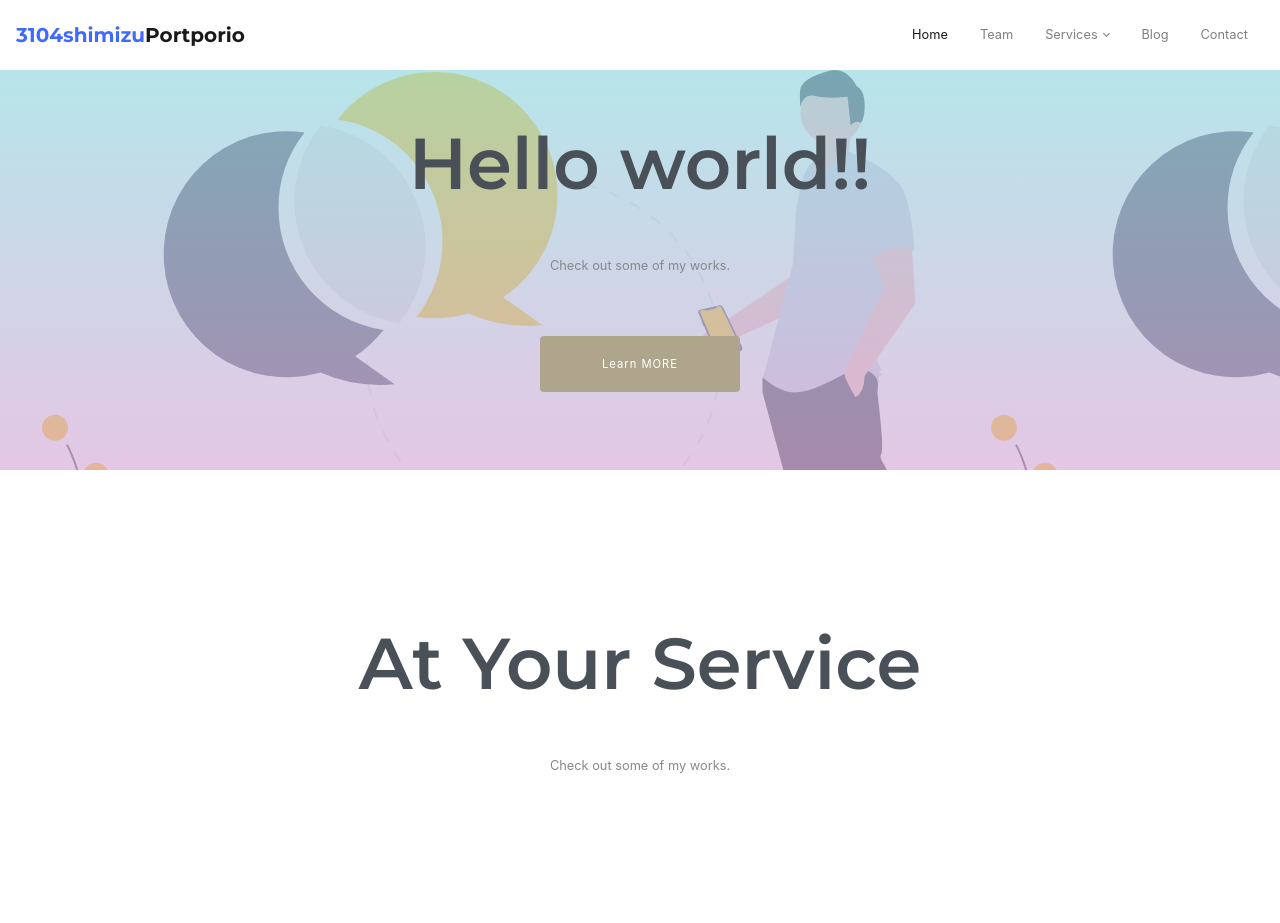
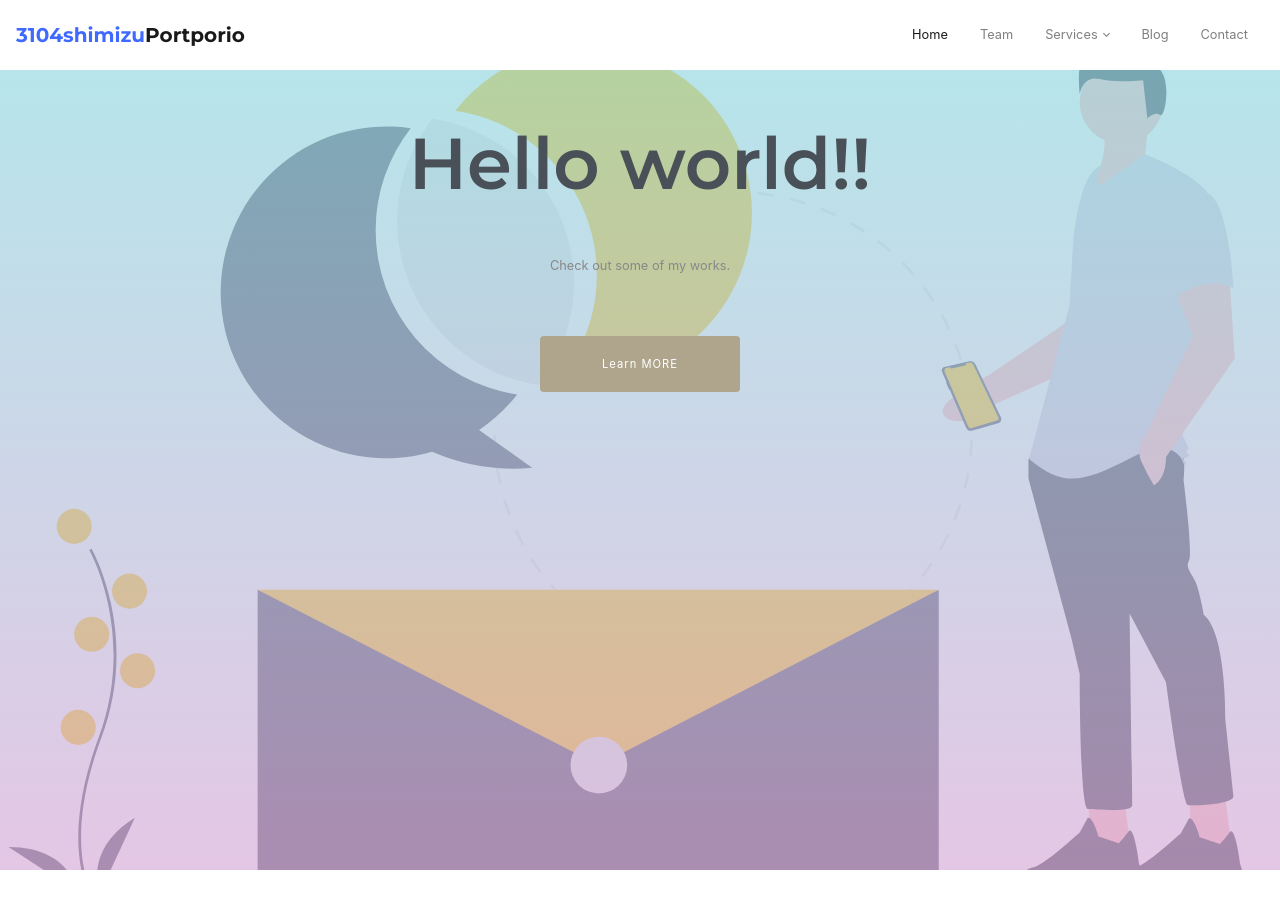
Before and after one commit to Satoshi-Shimizu/dev-playground, a plain HTML site: page index.html in a window 1280 px wide. Shown: the top 923 px of the page. Drawn offline with nearby package versions, Linux system fonts and the light colour scheme; a script that the page names is missing.

Commit message:
update about backgrand image

```diff
--- a/assets/css/style.css
+++ b/assets/css/style.css
@@ -12,28 +12,29 @@ body {
   padding-right: 15px;
 }
 
-.about {
-
-
-}
-
 .text-center {
   text-align: center;
 }
 
 .about {
-  height: 50vh;
-  background-size:contain;
-  background-repeat: no-repeat;
+  height: 100vh;
+  background-size: cover;
+  position: relative;
   background: linear-gradient(to top,
                             rgba(217, 175, 217, 0.7) 0%,
                             rgba(151, 217, 225, 0.7) 100%),
-                              url('../images/undraw_manage_chats_ylx0.svg');  /* 背景画像指定 */
+                              url('../images/undraw_manage_chats_ylx0.svg') no-repeat center center fixed;
+                              background-size: cover;
 
 }
 
+.about-inner {
+  display: table-cell !important;
+  vertical-align: middle;
+}
+
 .service {
-  height:80vh;
+  height:100vh;
   background-color: white;
 }
 
@@ -91,9 +92,7 @@ body {
 }
 
 .service-title {
-
-  margin-top: 100px;
-  margin-bottom: 100px;
+  padding-top: 60px;
 }
 
 .service-inner {
--- a/index.html
+++ b/index.html
@@ -65,7 +65,7 @@
         <section class="about">
             <div class="container">
                 <div class="row">
-                    <div class="col-xl-12 text-center">
+                    <div class="col-xl-12 about-inner text-center">
                         <p class="site-title-sub"></p>
                         <h1 class="site-title">Hello world!!</h1>
                         <p class="site-description">Check out some of my works.</p>
```
